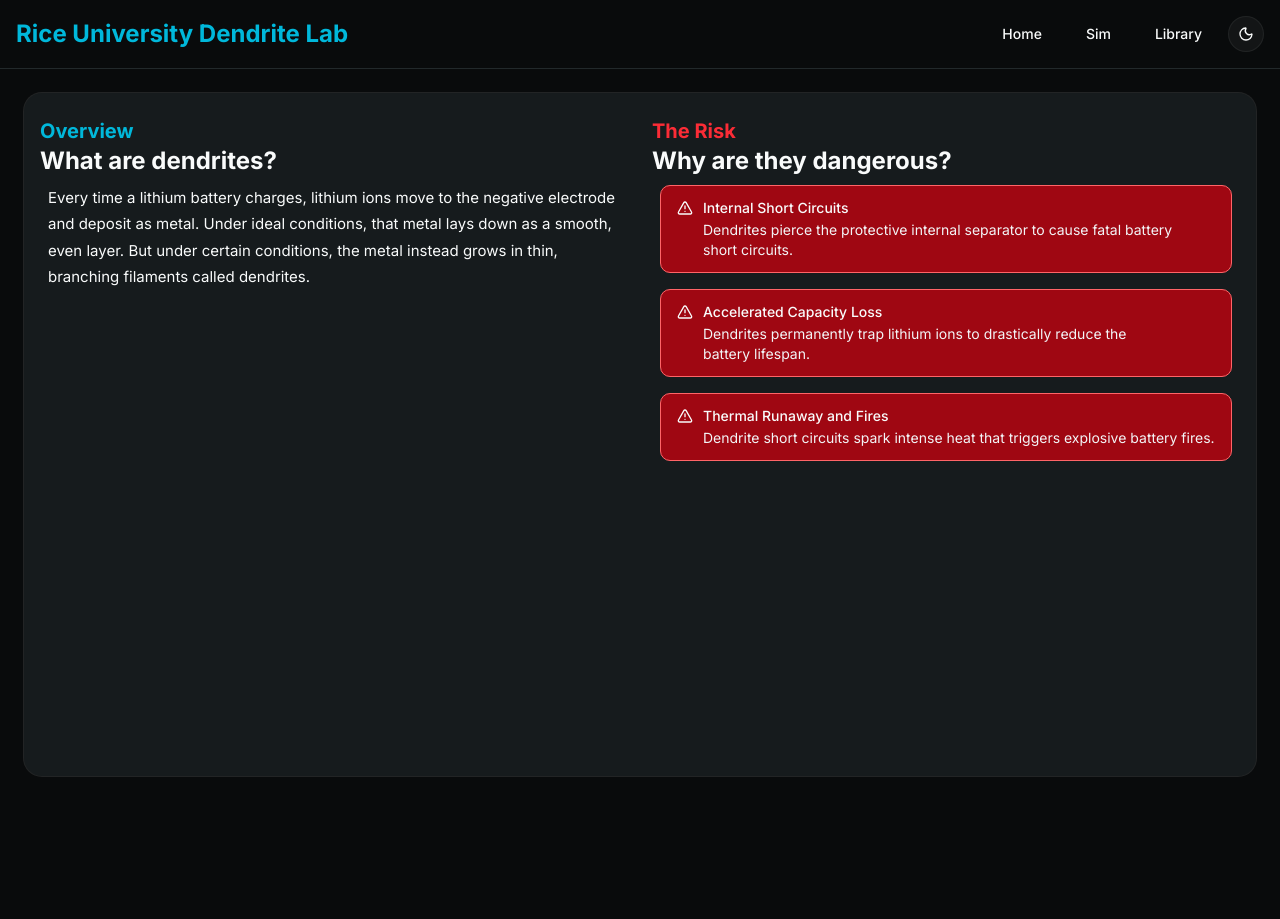
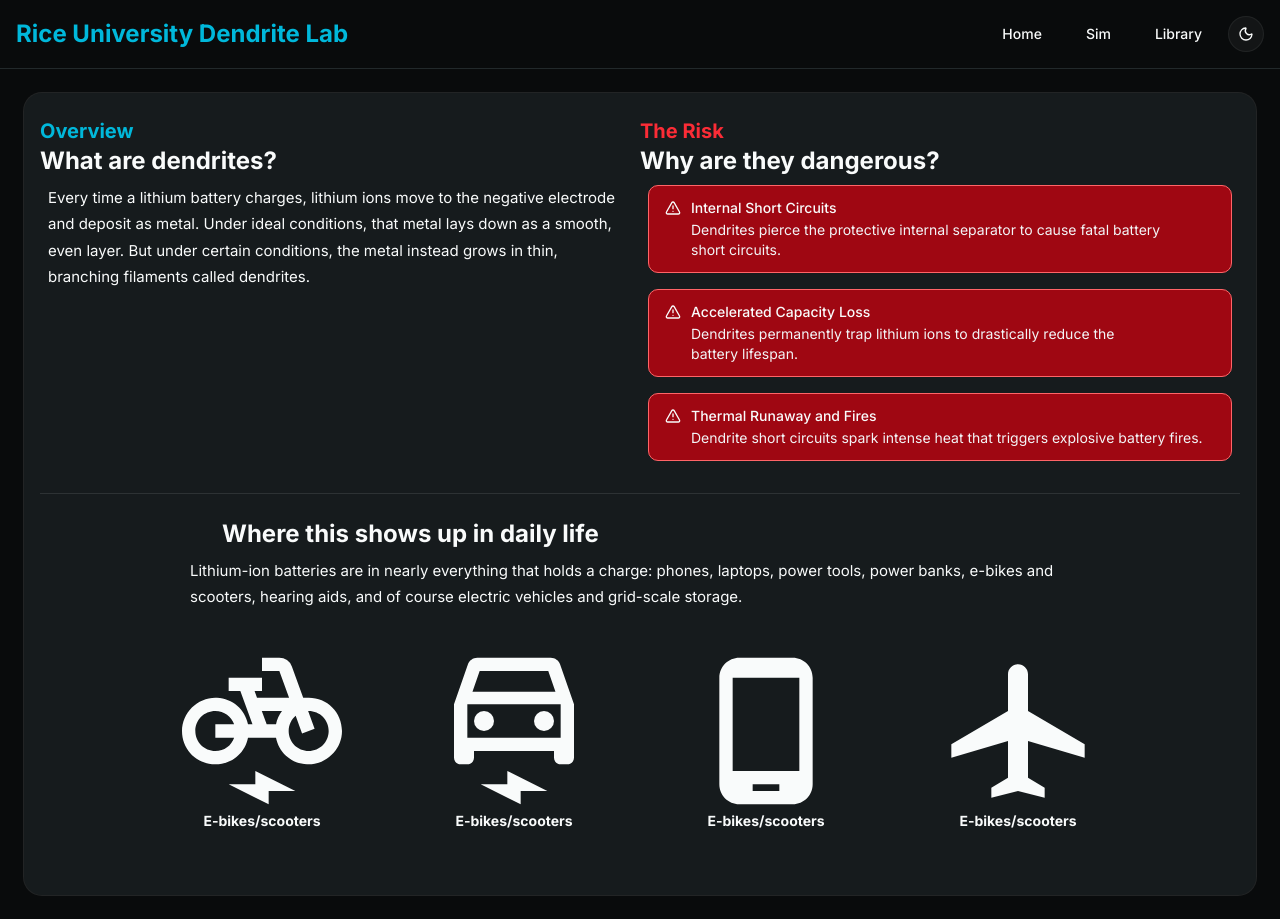
Before and after one commit to Rice-Material-Science-Lab/lithium-website, a Next.js app: page / in a window 1280 px wide. Before the commit the page ends 800 px from the top, so only its background shows below. Built offline with nearby package versions, Linux system fonts and the light colour scheme.

Commit message:
Add real-life scenarios section

```diff
--- a/app/page.tsx
+++ b/app/page.tsx
@@ -14,6 +14,13 @@ import { ThemeToggle } from "@/components/theme-provider"
 import { Card } from "@/components/ui/card"
 import { Alert, AlertDescription, AlertTitle } from "@/components/ui/alert"
 import { TriangleAlertIcon } from "lucide-react"
+import { Separator } from "@/components/ui/separator"
+import {
+  MdOutlineElectricCar,
+  MdOutlineElectricBike,
+  MdOutlinePhoneAndroid,
+  MdOutlineAirplanemodeActive,
+} from "react-icons/md"
 
 export default function Page() {
   const router = useRouter()
@@ -94,7 +101,8 @@ export default function Page() {
         className="flex min-h-svh p-6"
         style={{ paddingTop: `${navHeight + 24}px` }}
       >
-        <Card className="w-full flex-row">
+        <Card className="h-fit w-full flex-col">
+          <div className="flex">
             <div className="w-1/2">
               <h2 className="text-xl font-bold text-primary dark:text-cyan-500">
                 Overview
@@ -113,28 +121,74 @@ export default function Page() {
                 The Risk
               </h2>
               <h1 className="text-2xl font-bold">Why are they dangerous?</h1>
-            <div className="m-2 flex flex-col gap-4 max-w-[50em]">
-              <Alert className="bg-red-300 border-red-600 dark:bg-red-800 dark:border-red-400">
+              <div className="m-2 flex max-w-[50em] flex-col gap-4">
+                <Alert className="border-red-600 bg-red-300 dark:border-red-400 dark:bg-red-800">
                   <TriangleAlertIcon />
                   <AlertTitle>Internal Short Circuits</AlertTitle>
                   <AlertDescription className="text-gray-800 dark:text-gray-100">
-                  Dendrites pierce the protective internal separator to cause fatal battery short circuits.
+                    Dendrites pierce the protective internal separator to cause
+                    fatal battery short circuits.
                   </AlertDescription>
                 </Alert>
-              <Alert className="bg-red-300 border-red-600 dark:bg-red-800 dark:border-red-400">
+                <Alert className="border-red-600 bg-red-300 dark:border-red-400 dark:bg-red-800">
                   <TriangleAlertIcon />
                   <AlertTitle>Accelerated Capacity Loss</AlertTitle>
                   <AlertDescription className="text-gray-800 dark:text-gray-100">
-                  Dendrites permanently trap lithium ions to drastically reduce the battery lifespan.
+                    Dendrites permanently trap lithium ions to drastically
+                    reduce the battery lifespan.
                   </AlertDescription>
                 </Alert>
-              <Alert className="bg-red-300 border-red-600 dark:bg-red-800 dark:border-red-400">
+                <Alert className="border-red-600 bg-red-300 dark:border-red-400 dark:bg-red-800">
                   <TriangleAlertIcon />
                   <AlertTitle>Thermal Runaway and Fires</AlertTitle>
                   <AlertDescription className="text-gray-800 dark:text-gray-100">
-                  Dendrite short circuits spark intense heat that triggers explosive battery fires.
+                    Dendrite short circuits spark intense heat that triggers
+                    explosive battery fires.
                   </AlertDescription>
                 </Alert>
+              </div>
+            </div>
+          </div>
+          <Separator />
+          <div>
+            <div className="flex flex-col items-center">
+              <div>
+                <h1 className="ml-10 text-2xl font-bold">
+                  Where this shows up in daily life
+                </h1>
+                <p className="typeset typeset-info m-2 max-w-[60em]">
+                  Lithium-ion batteries are in nearly everything that holds a
+                  charge: phones, laptops, power tools, power banks, e-bikes and
+                  scooters, hearing aids, and of course electric vehicles and
+                  grid-scale storage.
+                </p>
+                <div className="flex justify-between my-10">
+                  <div className="flex flex-col items-center">
+                    <div className="flex aspect-square h-40 w-40 justify-center overflow-hidden">
+                      <MdOutlineElectricBike size={160} />
+                    </div>
+                    <p className="font-bold">E-bikes/scooters</p>
+                  </div>
+                  <div className="flex flex-col items-center">
+                    <div className="flex aspect-square h-40 w-40 justify-center overflow-hidden">
+                      <MdOutlineElectricCar size={160} />
+                    </div>
+                    <p className="font-bold">E-bikes/scooters</p>
+                  </div>
+                  <div className="flex flex-col items-center">
+                    <div className="flex aspect-square h-40 w-40 justify-center overflow-hidden">
+                      <MdOutlinePhoneAndroid size={160} />
+                    </div>
+                    <p className="font-bold">E-bikes/scooters</p>
+                  </div>
+                  <div className="flex flex-col items-center">
+                    <div className="flex aspect-square h-40 w-40 justify-center overflow-hidden">
+                      <MdOutlineAirplanemodeActive size={160} />
+                    </div>
+                    <p className="font-bold">E-bikes/scooters</p>
+                  </div>
+                </div>
+              </div>
             </div>
           </div>
         </Card>
--- a/package.json
+++ b/package.json
@@ -21,6 +21,7 @@
     "react": "19.2.4",
     "react-dom": "19.2.4",
     "react-hexgrid": "^2.0.1",
+    "react-icons": "^5.7.0",
     "recharts": "^3.8.0",
     "shadcn": "^4.12.0",
     "tailwind-merge": "^3.6.0",
```
Also changed, not shown: 1 other file (tests, documents, lock files or other folders). Lines whose indentation alone changed are shown as unchanged.
